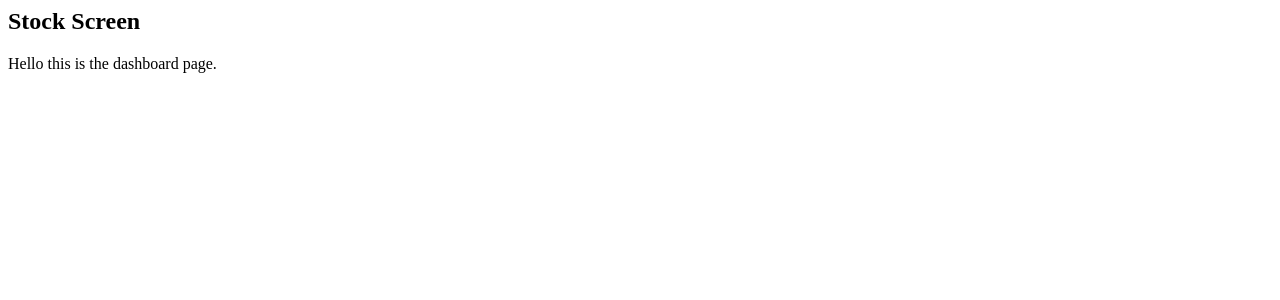
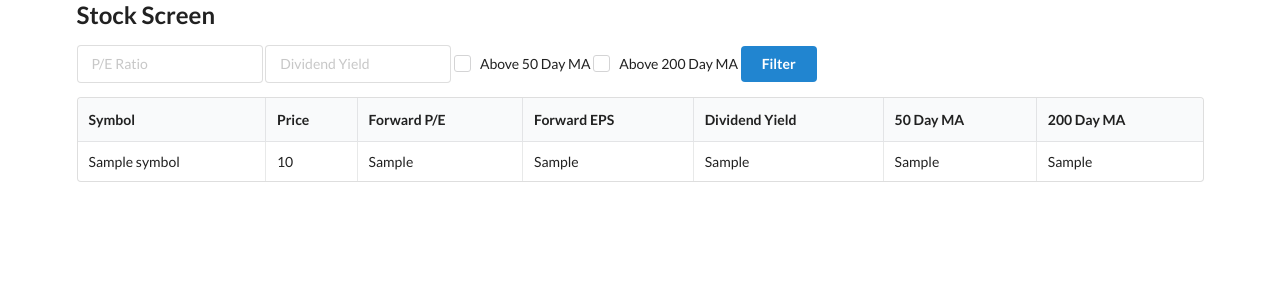
Before and after one commit to hiro045/stockscreen, a FastAPI app: template templates/home.html in a window 1280 px wide. Shown: the top 300 px of the page. Run offline with FastAPI, Linux system fonts and the light colour scheme; the template is opened without the code that fills it: most values are stand-ins (such as "Sample title", 1, 10 or a date in 2020); some libraries are stand-ins or nearby versions.

Commit message:
update ui

```diff
--- a/templates/home.html
+++ b/templates/home.html
@@ -1,5 +1,46 @@
 {% extends "layout.html" %}
 
 {% block content %}
-Hello this is the dashboard page.
+<div class="ui input">
+    <input type="text" placeholder="P/E Ratio">
+</div>
+<div class="ui input">
+    <input type="text" placeholder="Dividend Yield">
+</div>
+<div class="ui checkbox">
+    <input type="checkbox" name="example">
+    <label>Above 50 Day MA</label>
+</div>
+<div class="ui checkbox">
+    <input type="checkbox" name="example">
+    <label>Above 200 Day MA</label>
+</div>
+<button class="ui button primary">Filter</button>
+
+<table class="ui celled table">
+    <thead>
+      <tr>
+        <th>Symbol</th>
+        <th>Price</th>
+        <th>Forward P/E</th>
+        <th>Forward EPS</th>
+        <th>Dividend Yield</th>
+        <th>50 Day MA</th>
+        <th>200 Day MA</th>
+      </tr>
+    </thead>
+    <tbody>
+      {% for stock in stocks %}
+      <tr>
+        <td>{{ stock.symbol }}</td>
+        <td>{{ stock.price }}</td>
+        <td>{{ stock.forward_pe }}</td>
+        <td>{{ stock.forward_eps }}</td>
+        <td>{{ stock.dividend_yield }}</td>
+        <td>{{ stock.ma50 }}</td>
+        <td>{{ stock.ma200 }}</td>
+      </tr>
+      {% endfor %}
+    </tbody>
+</table>
 {% endblock %}
--- a/templates/layout.html
+++ b/templates/layout.html
@@ -1,11 +1,15 @@
 <html>
     <head>
         <title>Stock Screen</title>
+        <link rel="stylesheet" href="https://cdn.jsdelivr.net/npm/semantic-ui@2.4.2/dist/semantic.min.css">
+        <script src="https://code.jquery.com/jquery-3.1.1.min.js" integrity="sha256-hVVnYaiADRTO2PzUGmuLJr8BLUSjGIZsDYGmIJLv2b8=" crossorigin="anonymous"></script>
+        <script src="https://cdn.jsdelivr.net/npm/semantic-ui@2.4.2/dist/semantic.min.js"></script>
     </head>
     <body>
-        <h2>Stock Screen</h2>
-
-        {% block content %}
-        {% endblock %}
+        <div class="ui container">
+            <h2>Stock Screen</h2>
+            {% block content %}
+            {% endblock %}
+        </div>
     </body>
 </html>
```
